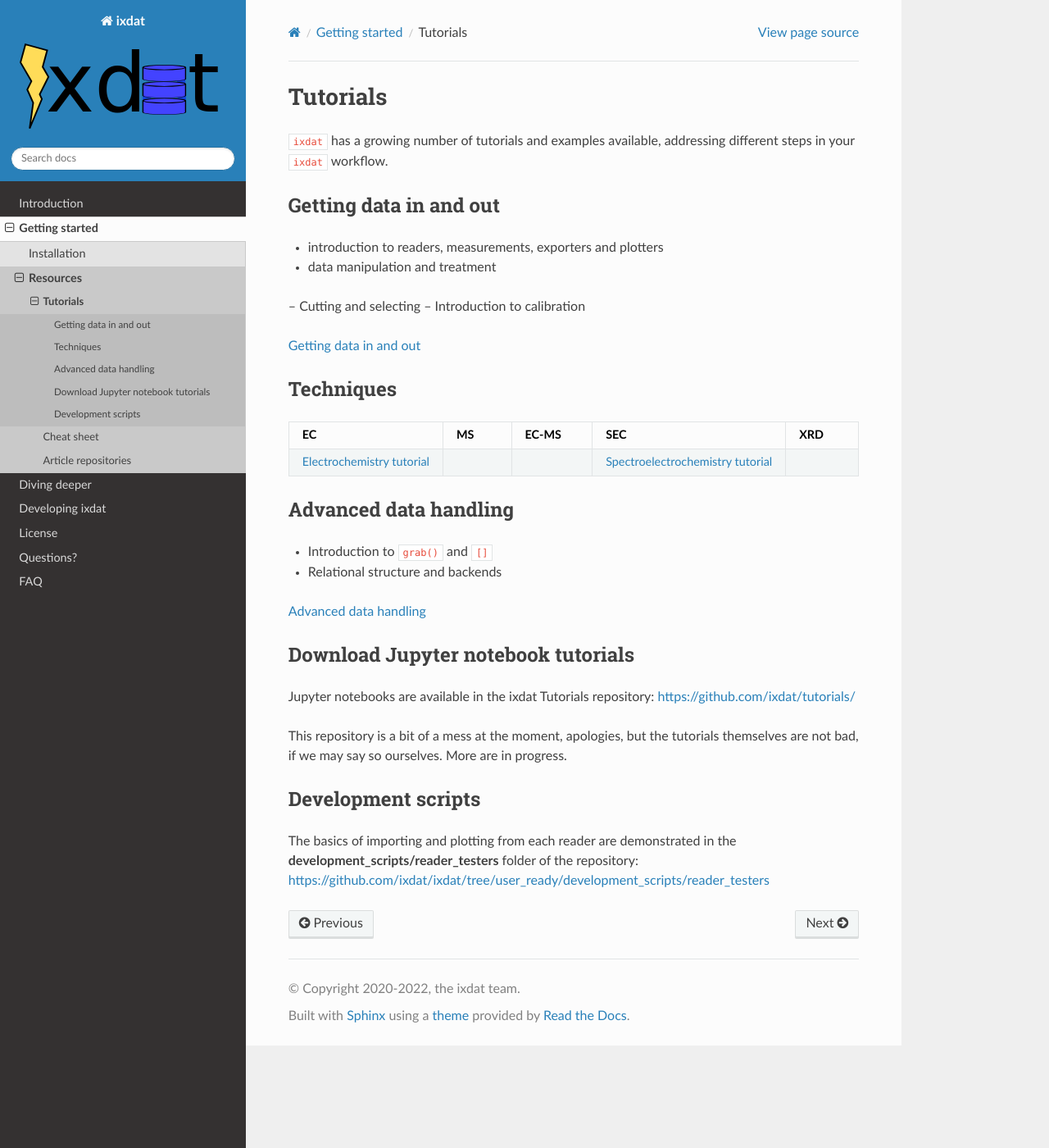
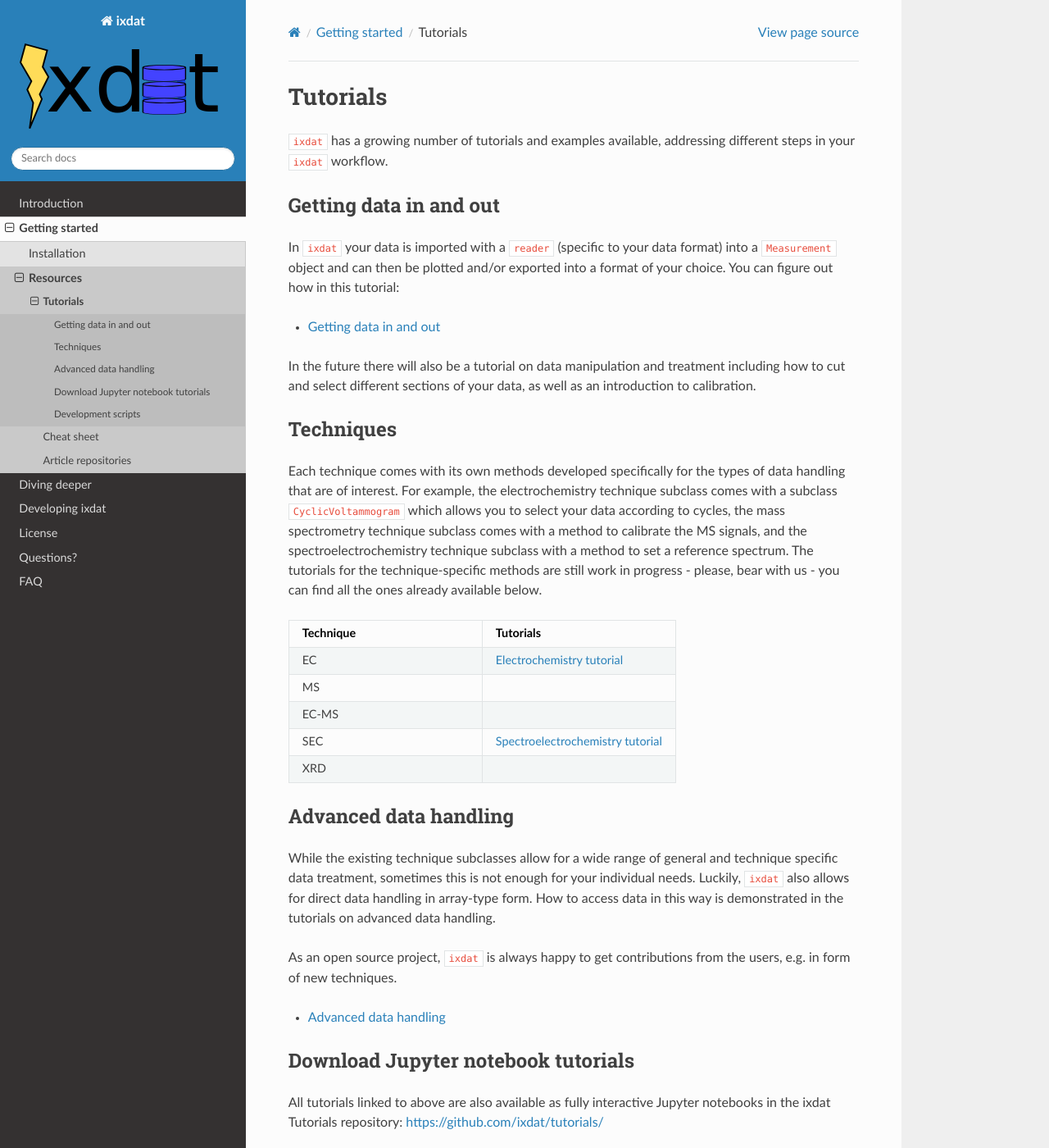
Before and after one commit to ixdat/ixdat, a Sphinx documentation site: the page built from docs/source/getting_started/tutorials/index.rst, in a window 1280 px wide and 1400 px high. Shown: the whole window at 82% size. Built offline with Sphinx 7.4.7 and the Read the Docs theme 2.0.0, drawn with Linux system fonts in a browser that asks for light colours; some of the changed text lies outside the part shown.

Commit message:
Docs: Finish first iteration of getting started section.

```diff
--- a/docs/source/conf.py
+++ b/docs/source/conf.py
@@ -19,7 +19,7 @@
 # -- Project information -----------------------------------------------------
 
 project = "ixdat"
-copyright = "2020-2022, the ixdat team"
+copyright = "2020-2023, the ixdat team"
 author = "ixdat team"
 
 master_doc = "index"
--- a/docs/source/getting_started/tutorials/index.rst
+++ b/docs/source/getting_started/tutorials/index.rst
@@ -9,43 +9,59 @@
 Getting data in and out
 -----------------------
 
-- introduction to readers, measurements, exporters and plotters
-- data manipulation and treatment
--- Cutting and selecting
--- Introduction to calibration
+In ``ixdat`` your data is imported with a ``reader`` (specific to your data format) into a ``Measurement`` object and can then be plotted and/or
+exported into a format of your choice. You can figure out how in this tutorial:
 
-:ref:`data_in_and_out`
+.. toctree::
+    :maxdepth: 1
+
+    data_in_and_out
+
+In the future there will also be a tutorial on data manipulation and treatment including how to cut and select different sections of your data, as well as
+an introduction to calibration.
 
 Techniques
 ----------
 
+Each technique comes with its own methods developed specifically for the types of data handling that are of interest. For example, the electrochemistry technique subclass comes with a subclass ``CyclicVoltammogram`` which allows you to select your data according to cycles, the mass spectrometry technique subclass comes with a method to calibrate the MS signals, and the spectroelectrochemistry technique subclass with a method to set a reference spectrum.
+The tutorials for the technique-specific methods are still work in progress - please, bear with us - you can find all the ones already available below.
+
 .. list-table::
-   :widths: 10 10 10 10 10
+   :widths: 30 30
    :header-rows: 1
 
+   * - Technique
+     - Tutorials
    * - EC
-     - MS
-     - EC-MS
-     - SEC
-     - XRD
-   * - :ref:`ec_tutorials`
+     - :ref:`ec_tutorials`
+   * - MS
      -
+   * - EC-MS
      -
+   * - SEC
      - :ref:`sec-tutorial`
+   * - XRD
      -
 
 
 Advanced data handling
 ----------------------
-- Introduction to ``grab()`` and ``[]``
-- Relational structure and backends
 
-:ref:`advanced_tutorials`
+While the existing technique subclasses allow for a wide range of general and technique specific data treatment, sometimes this is not enough for your
+individual needs. Luckily, ``ixdat`` also allows for direct data handling in array-type form. How to access data in this way is demonstrated in the tutorials on advanced data handling.
+
+As an open source project, ``ixdat`` is always happy to get contributions from the users, e.g. in form of new techniques.
+
+
+.. toctree::
+    :maxdepth: 1
+
+    advanced_tutorials
 
 
 Download Jupyter notebook tutorials
 -----------------------------------
-Jupyter notebooks are available in the ixdat Tutorials repository:
+All tutorials linked to above are also available as fully interactive Jupyter notebooks in the ixdat Tutorials repository:
 https://github.com/ixdat/tutorials/
 
 This repository is a bit of a mess at the moment, apologies, but the tutorials themselves are
@@ -54,6 +70,8 @@
 
 Development scripts
 -------------------
+For developers:
+
 The basics of importing and plotting from each reader are demonstrated in
 the **development_scripts/reader_testers** folder of the repository:
 https://github.com/ixdat/ixdat/tree/user_ready/development_scripts/reader_testers
```
Also changed, not shown: docs/source/getting_started/tutorials/advanced_tutorials.rst (+4 -5 lines).
